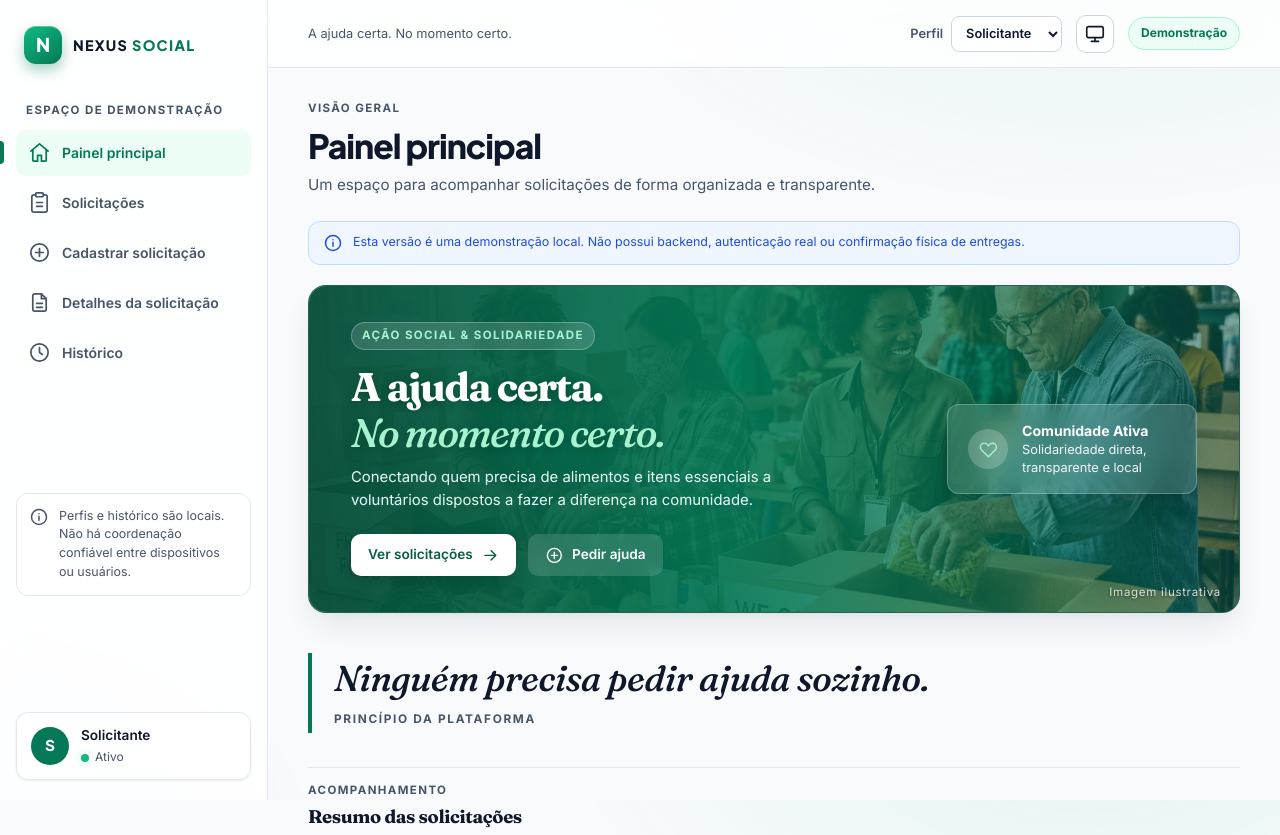
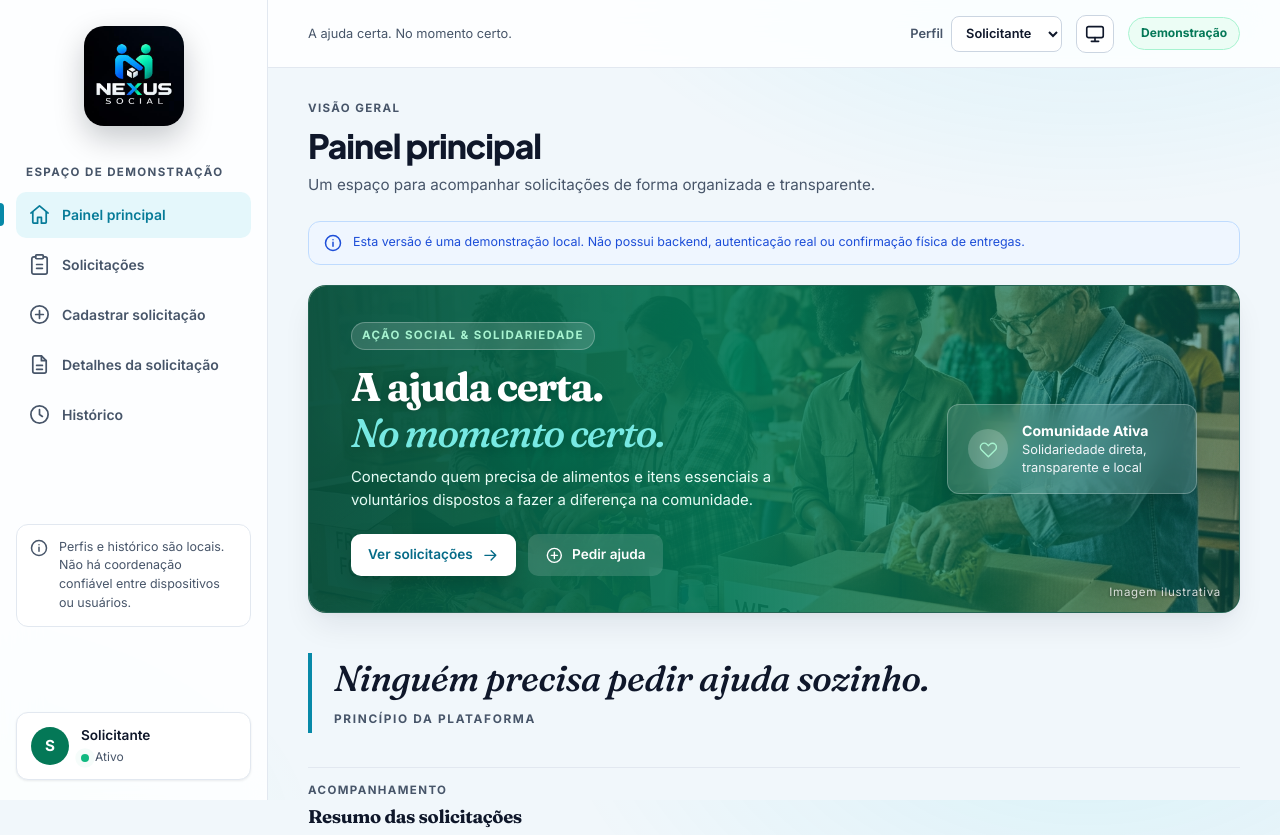
Before and after one commit to Dandan-101-aura/NEXUS-SOCIAL, a website with bundled scripts: page index.html in a window 1280 px wide. Shown: the top 835 px of the page. Built offline with nearby package versions, Linux system fonts and the light colour scheme.

Commit message:
adicionado logo e alterado cor do site

```diff
--- a/editorial.css
+++ b/editorial.css
@@ -18,7 +18,7 @@
   --font-serif: "Fraunces", "Iowan Old Style", Georgia, "Times New Roman", serif;
 
 /* Papel limpo, moderno e nítido: slate suave, superfícies brancas e esmeralda. */
-  --bg: #f8fafc;
+  --bg: #f1f7fb;
   --surface: #ffffff;
   --surface-2: #f1f5f9;
   --border: #e2e8f0;
@@ -26,31 +26,31 @@
   --text: #0f172a;
   --muted: #475569;
   --glass: rgb(255 255 255 / 85%);
-  --glow-1: rgb(16 185 129 / 8%);
-  --glow-2: rgb(56 189 248 / 7%);
+  --glow-1: rgb(0 190 224 / 10%);
+  --glow-2: rgb(20 220 168 / 8%);
 
   /* Cores das faixas de categoria limpas e harmoniosas */
-  --cat-alimentos-bg: #ecfdf5;
-  --cat-alimentos-fg: #047857;
-  --cat-roupas-bg: #eff6ff;
-  --cat-roupas-fg: #1d4ed8;
-  --cat-higiene-bg: #f0fdfa;
-  --cat-higiene-fg: #0f766e;
+  --cat-alimentos-bg: #e4f7fb;
+  --cat-alimentos-fg: #0789a8;
+  --cat-roupas-bg: #e8f4fa;
+  --cat-roupas-fg: #087da8;
+  --cat-higiene-bg: #e6f8f7;
+  --cat-higiene-fg: #067b86;
   --cat-abrigo-bg: #fefce8;
   --cat-abrigo-fg: #854d0e;
 }
 
 :root[data-theme="dark"] {
-  --bg: #0b1311;
-  --surface: #131d1a;
-  --surface-2: #1c2825;
-  --border: #25332f;
-  --border-strong: #38504a;
-  --text: #ece6d8;
-  --muted: #a3b0a8;
-  --glass: rgb(19 29 26 / 78%);
-  --glow-1: rgb(214 168 80 / 7%);
-  --glow-2: rgb(16 185 129 / 10%);
+  --bg: #06101d;
+  --surface: #0b1b2d;
+  --surface-2: #12283b;
+  --border: #20374a;
+  --border-strong: #31586c;
+  --text: #e3f2f8;
+  --muted: #a0bac8;
+  --glass: rgb(11 27 45 / 82%);
+  --glow-1: rgb(0 190 224 / 11%);
+  --glow-2: rgb(20 220 168 / 9%);
 
   --cat-alimentos-bg: #3a2f14;
   --cat-alimentos-fg: #f2d58a;
@@ -157,13 +157,13 @@ h1 {
 .welcome-overlay {
   background:
     linear-gradient(180deg, rgb(15 23 42 / 0%) 55%, rgb(15 23 42 / 62%) 100%),
-    linear-gradient(90deg, rgb(15 40 36 / 94%) 0%, rgb(4 100 74 / 84%) 42%, rgb(15 60 70 / 36%) 78%, rgb(15 23 42 / 18%) 100%);
+    linear-gradient(90deg, rgb(6 16 29 / 96%) 0%, rgb(5 88 116 / 88%) 42%, rgb(0 190 224 / 35%) 78%, rgb(6 16 29 / 22%) 100%);
 }
 
 :root[data-theme="dark"] .welcome-overlay {
   background:
     linear-gradient(180deg, rgb(2 6 23 / 0%) 50%, rgb(2 6 23 / 72%) 100%),
-    linear-gradient(90deg, rgb(3 22 19 / 96%) 0%, rgb(4 90 66 / 86%) 44%, rgb(15 50 60 / 42%) 80%, rgb(2 6 23 / 26%) 100%);
+    linear-gradient(90deg, rgb(6 16 29 / 97%) 0%, rgb(5 88 116 / 90%) 44%, rgb(0 190 224 / 38%) 80%, rgb(6 16 29 / 30%) 100%);
 }
 
 .welcome-copy h2 {
@@ -175,7 +175,7 @@ h1 {
 }
 
 .welcome-copy h2 em {
-  color: #a7f3d0;
+  color: #77e9e3;
   font-style: italic;
   font-weight: 500;
 }
--- a/index.html
+++ b/index.html
@@ -4,7 +4,7 @@
 <head>
   <meta charset="utf-8">
   <meta name="viewport" content="width=device-width, initial-scale=1">
-  <meta id="theme-color-meta" name="theme-color" content="#f8fafc">
+  <meta id="theme-color-meta" name="theme-color" content="#f1f7fb">
   <meta name="description" content="NEXUS SOCIAL — A ajuda certa. No momento certo.">
   <title>NEXUS SOCIAL | A ajuda certa. No momento certo.</title>
 
@@ -34,8 +34,7 @@
   <div class="app-shell">
     <aside class="sidebar" id="site-navigation" aria-label="Navegação principal">
       <a class="brand" href="#/painel" aria-label="NEXUS SOCIAL, painel principal">
-        <span class="brand-mark" aria-hidden="true">N</span>
-        <span class="brand-name">NEXUS <span>SOCIAL</span></span>
+        <img class="brand-logo" src="./assets/nexus-social-logo.jpg" alt="NEXUS SOCIAL">
       </a>
 
       <p class="sidebar-caption">ESPAÇO DE DEMONSTRAÇÃO</p>
@@ -85,8 +84,7 @@
           <span data-icon="menu"></span>
         </button>
         <div class="topbar-brand">
-          <span class="brand-mark brand-mark-small" aria-hidden="true">N</span>
-          <span>NEXUS SOCIAL</span>
+          <img class="topbar-logo" src="./assets/nexus-social-logo.jpg" alt="NEXUS SOCIAL">
         </div>
         <p class="topbar-tagline">A ajuda certa. No momento certo.</p>
         <label class="profile-control" for="demo-profile">
--- a/style.css
+++ b/style.css
@@ -8,7 +8,7 @@
   --font-body: "Inter", system-ui, -apple-system, "Segoe UI", Roboto, Arial, sans-serif;
   --font-display: "Plus Jakarta Sans", "Inter", system-ui, -apple-system, "Segoe UI", sans-serif;
 
-  --bg: #f8fafc;
+  --bg: #f1f7fb;
   --surface: #ffffff;
   --surface-2: #f1f5f9;
   --glass: rgb(255 255 255 / 85%);
@@ -16,14 +16,14 @@
   --border-strong: #cbd5e1;
   --text: #0f172a;
   --muted: #475569;
-  --primary: #047857;
-  --primary-hover: #065f46;
+  --primary: #0789a8;
+  --primary-hover: #066b88;
   --on-primary: #ffffff;
-  --primary-soft: #ecfdf5;
-  --primary-text: #047857;
-  --ring: rgb(16 185 129 / 40%);
-  --glow-1: rgb(16 185 129 / 8%);
-  --glow-2: rgb(56 189 248 / 7%);
+  --primary-soft: #e4f7fb;
+  --primary-text: #067b98;
+  --ring: rgb(0 190 224 / 42%);
+  --glow-1: rgb(0 190 224 / 10%);
+  --glow-2: rgb(20 220 168 / 8%);
 
   --ok-bg: #ecfdf5;
   --ok-fg: #047857;
@@ -55,22 +55,22 @@
 
 :root[data-theme="dark"] {
   color-scheme: dark;
-  --bg: #020617;
-  --surface: #0f172a;
-  --surface-2: #1e293b;
-  --glass: rgb(15 23 42 / 72%);
-  --border: #1e293b;
-  --border-strong: #334155;
-  --text: #e2e8f0;
-  --muted: #94a3b8;
-  --primary: #10b981;
-  --primary-hover: #34d399;
-  --on-primary: #022c22;
-  --primary-soft: rgb(16 185 129 / 14%);
-  --primary-text: #6ee7b7;
-  --ring: rgb(52 211 153 / 60%);
-  --glow-1: rgb(16 185 129 / 11%);
-  --glow-2: rgb(99 102 241 / 12%);
+  --bg: #06101d;
+  --surface: #0b1b2d;
+  --surface-2: #12283b;
+  --glass: rgb(11 27 45 / 82%);
+  --border: #20374a;
+  --border-strong: #31586c;
+  --text: #e3f2f8;
+  --muted: #a0bac8;
+  --primary: #12b8d4;
+  --primary-hover: #38d9ce;
+  --on-primary: #031721;
+  --primary-soft: rgb(18 184 212 / 16%);
+  --primary-text: #64e2ea;
+  --ring: rgb(0 190 224 / 60%);
+  --glow-1: rgb(0 190 224 / 13%);
+  --glow-2: rgb(20 220 168 / 10%);
 
   --ok-bg: rgb(16 185 129 / 14%);
   --ok-fg: #6ee7b7;
@@ -198,37 +198,19 @@ p {
 
 .brand {
   display: flex;
+  justify-content: center;
   align-items: center;
-  gap: 11px;
   padding: 0 8px;
-  color: var(--text);
   text-decoration: none;
 }
 
-.brand-mark {
-  display: grid;
-  width: 38px;
-  height: 38px;
-  flex: 0 0 auto;
-  place-items: center;
-  border-radius: 12px;
-  background: linear-gradient(145deg, #10b981, #047857);
-  box-shadow: 0 6px 14px rgb(4 120 87 / 35%), inset 0 1px 0 rgb(255 255 255 / 30%);
-  color: #fff;
-  font-family: var(--font-display);
-  font-size: 19px;
-  font-weight: 800;
-}
-
-.brand-name {
-  font-family: var(--font-display);
-  font-size: 0.9rem;
-  font-weight: 800;
-  letter-spacing: 0.09em;
-}
-
-.brand-name span {
-  color: var(--primary);
+.brand-logo {
+  display: block;
+  width: 100px;
+  height: 100px;
+  object-fit: contain;
+  border-radius: 20px;
+  box-shadow: 0 12px 30px rgb(3 14 25 / 22%);
 }
 
 .sidebar-caption,
@@ -365,6 +347,14 @@ p {
   font-size: 0.78rem;
   font-weight: 800;
   letter-spacing: 0.08em;
+}
+
+.topbar-logo {
+  display: block;
+  width: 42px;
+  height: 42px;
+  object-fit: contain;
+  border-radius: 10px;
 }
 
 .brand-mark-small {
@@ -1159,7 +1149,7 @@ h1 {
 .button-light {
   background: #fff;
   box-shadow: 0 6px 18px rgb(0 0 0 / 18%);
-  color: #065f46;
+  color: #066b88;
 }
 
 .button-light:hover {
@@ -1829,9 +1819,9 @@ h1 {
     display: none;
   }
 
-  .brand-mark-small {
-    width: 26px;
-    height: 26px;
+  .topbar-logo {
+    width: 34px;
+    height: 34px;
   }
 
   .profile-control {
```
Also changed, not shown: assets/Logo Nexus Social em Gradiente Tecnológico.png (added), assets/nexus-social-logo.jpg (added).
